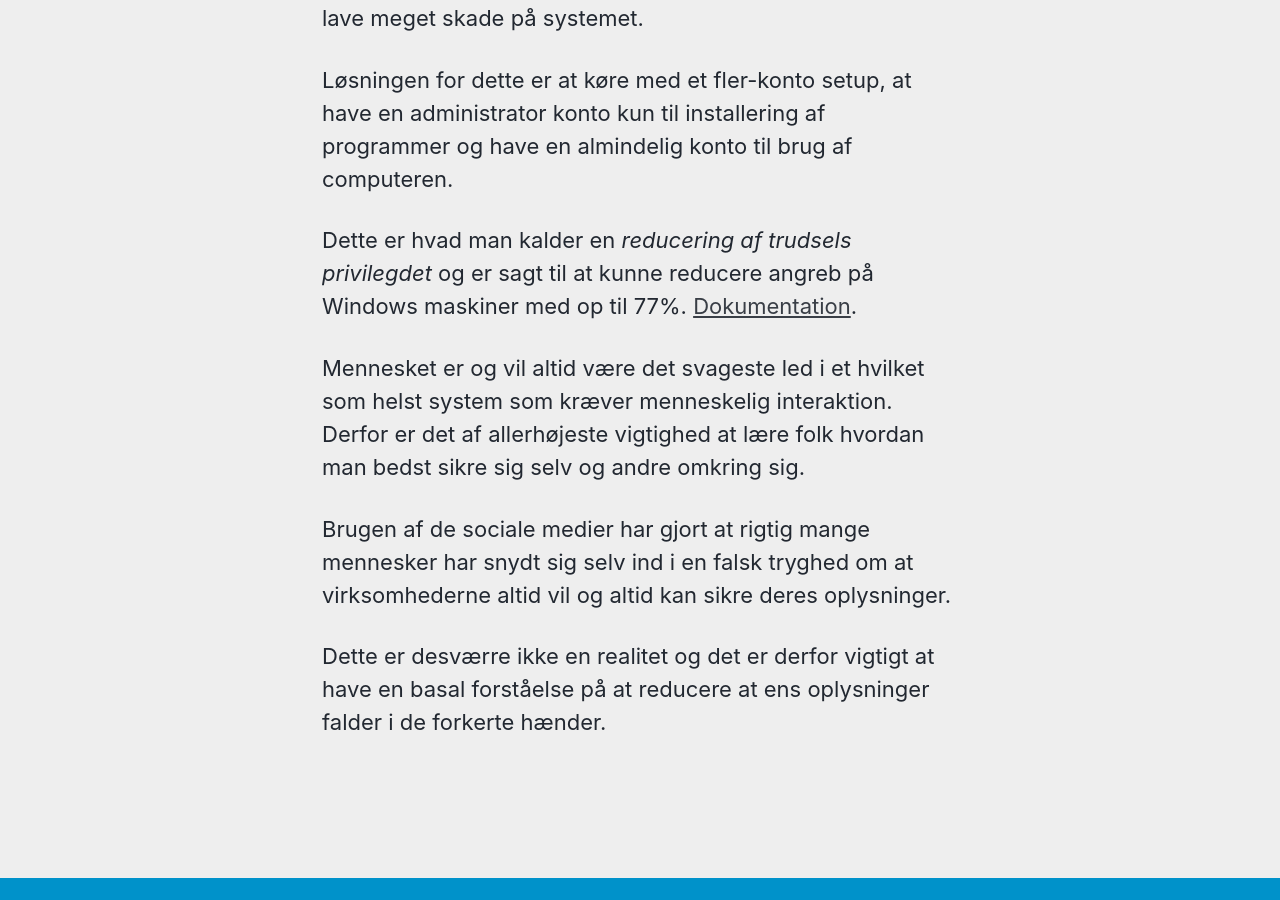
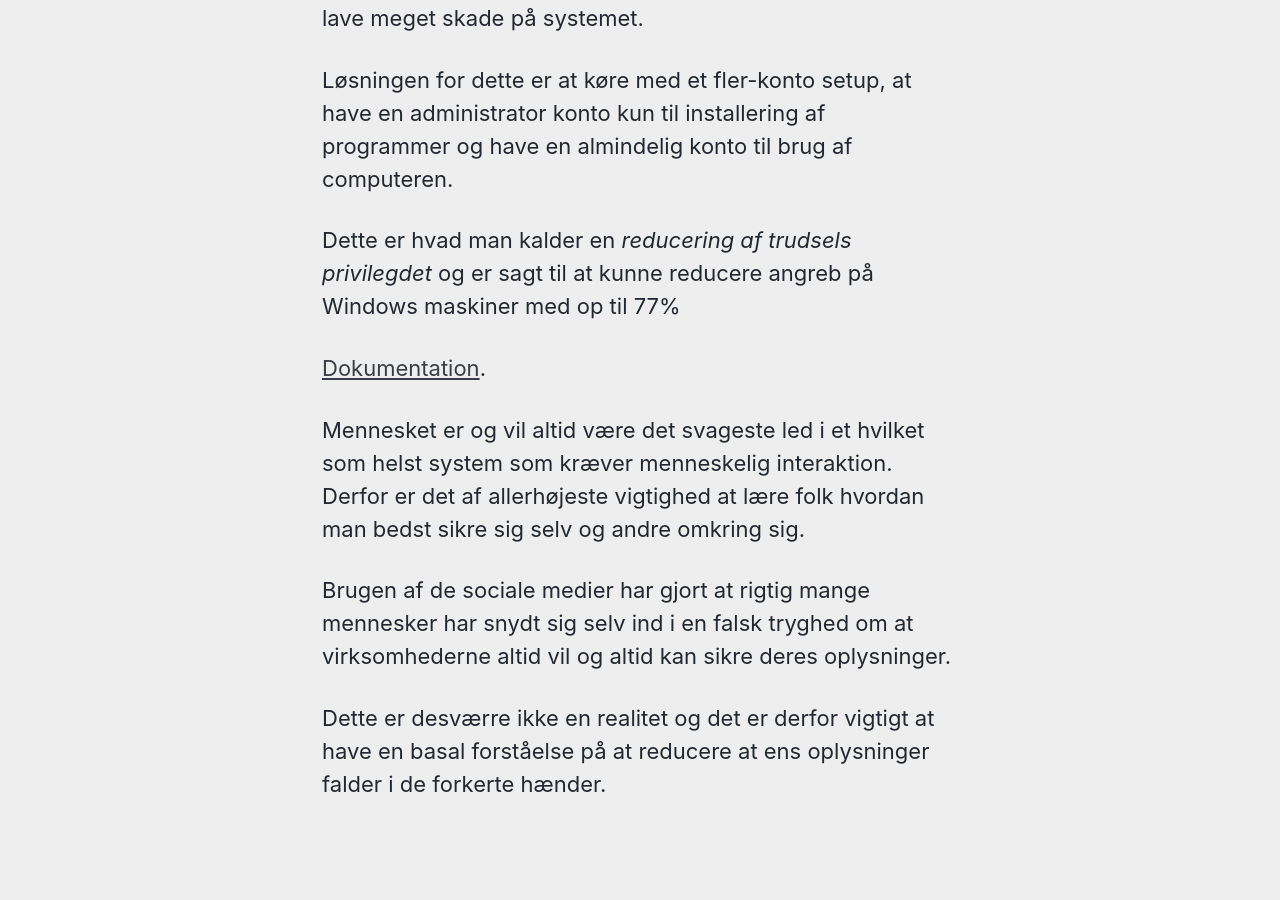
Before and after one commit to Emil428f/Portfolio, a Jekyll site: the page built from _posts/2020-03-30-Sikkerhedsforanstaltninger.md, in a window 1280 px wide and 900 px high, scrolled down 2024 px. Built offline with Jekyll 4.4.1, drawn with Linux system fonts in a browser that asks for light colours; cached includes are drawn as plain includes; nearby versions of some CDN libraries.

```diff
--- a/_posts/2020-03-30-Sikkerhedsforanstaltninger.md
+++ b/_posts/2020-03-30-Sikkerhedsforanstaltninger.md
@@ -38,7 +38,8 @@ Dette betyder derfor også at hvis et angreb finder sted, vil virusen også have
 
 Løsningen for dette er at køre med et fler-konto setup, at have en administrator konto kun til installering af programmer og have en almindelig konto til brug af computeren.
 
-Dette er hvad man kalder en *reducering af trudsels privilegdet* og er sagt til at kunne reducere angreb på Windows maskiner med op til 77%.
+Dette er hvad man kalder en *reducering af trudsels privilegdet* og er sagt til at kunne reducere angreb på Windows maskiner med op til 77%
+
 [Dokumentation](https://www.beyondtrust.com/resources/whitepapers/microsoft-vulnerability-report).
 
 Mennesket er og vil altid være det svageste led i et hvilket som helst system som kræver menneskelig interaktion. Derfor er det af allerhøjeste vigtighed at lære folk hvordan man bedst sikre sig selv og andre omkring sig.
```
